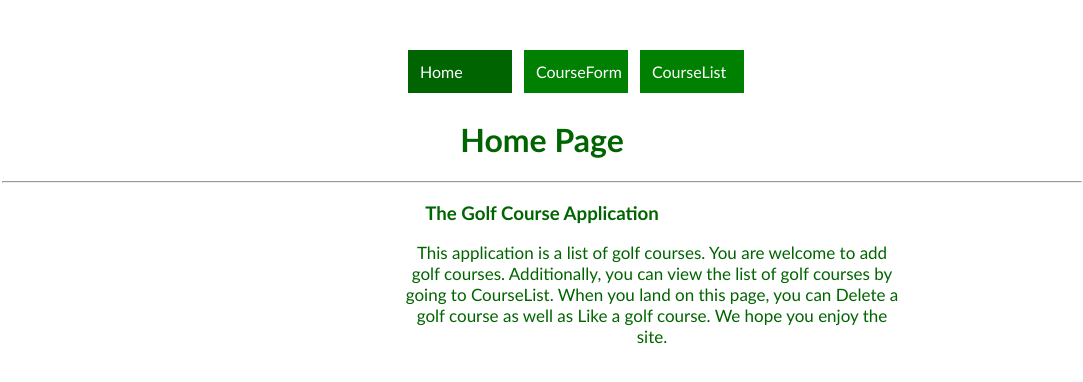
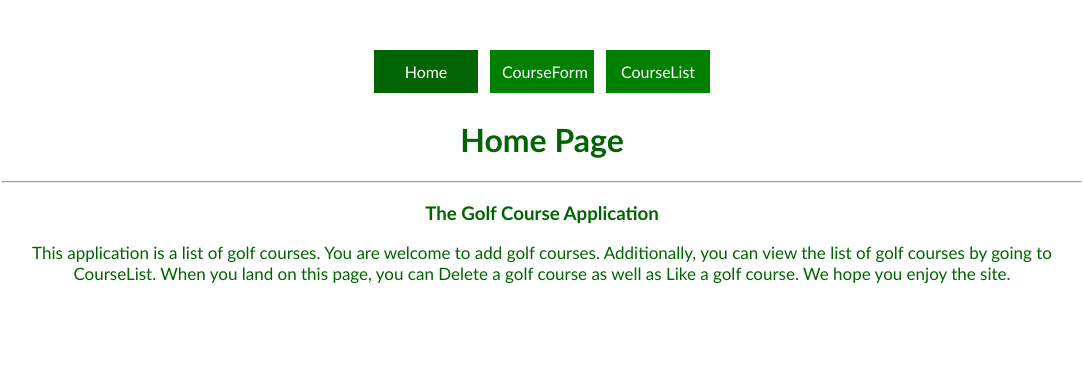
Before and after one commit to craigjford/react-cjf-final-project, a React (Create React App) app: page / in a window 1280 px wide. Shown: the top 382 px of the page, without its empty margins (148-1231 px from the left). Built offline with nearby package versions, Linux system fonts and the light colour scheme; data requests are answered from the project's data file.

Commit message:
Finished CSS for Home Page

```diff
--- a/src/components/Home.js
+++ b/src/components/Home.js
@@ -7,11 +7,13 @@ function Home() {
       <hr></hr>
       <article>
         <h3>The Golf Course Application</h3>
-        <p>This application is a list of golf courses. You are welcome to add
-          golf courses.  Additionally, you can view the list of golf courses
-          by going to CourseList.  When you land on this page, you can Delete a
-          golf course as well as Like a golf course.  We hope you enjoy the site.
-        </p>
+        <section className={"section-para"}>
+          <p>This application is a list of golf courses. You are welcome to add
+            golf courses.  Additionally, you can view the list of golf courses
+            by going to CourseList.  When you land on this page, you can Delete a
+            golf course as well as Like a golf course.  We hope you enjoy the site.
+          </p>
+        </section>
       </article>
     </div>
   )
--- a/src/index.css
+++ b/src/index.css
@@ -9,7 +9,7 @@ h1, h2, h3 {color: darkgreen}
 .navbar {
     padding: 30px, 250px, 60px, 250px;
     margin: 1rem 2rem;
-    margin-left: 400px;
+    text-align: center;
 }
 
 .coursedata {color: darkgreen}
@@ -33,9 +33,8 @@ article {
     color: darkgreen;
 }
 
-p {
-    margin-left: 400px;
-    max-width: 500px;
+.section-para {
+    text-align: center;
     font-size: 17px;
 }
 
```
Also changed, not shown: src/testindex.css (deleted, +0 -24 lines).
